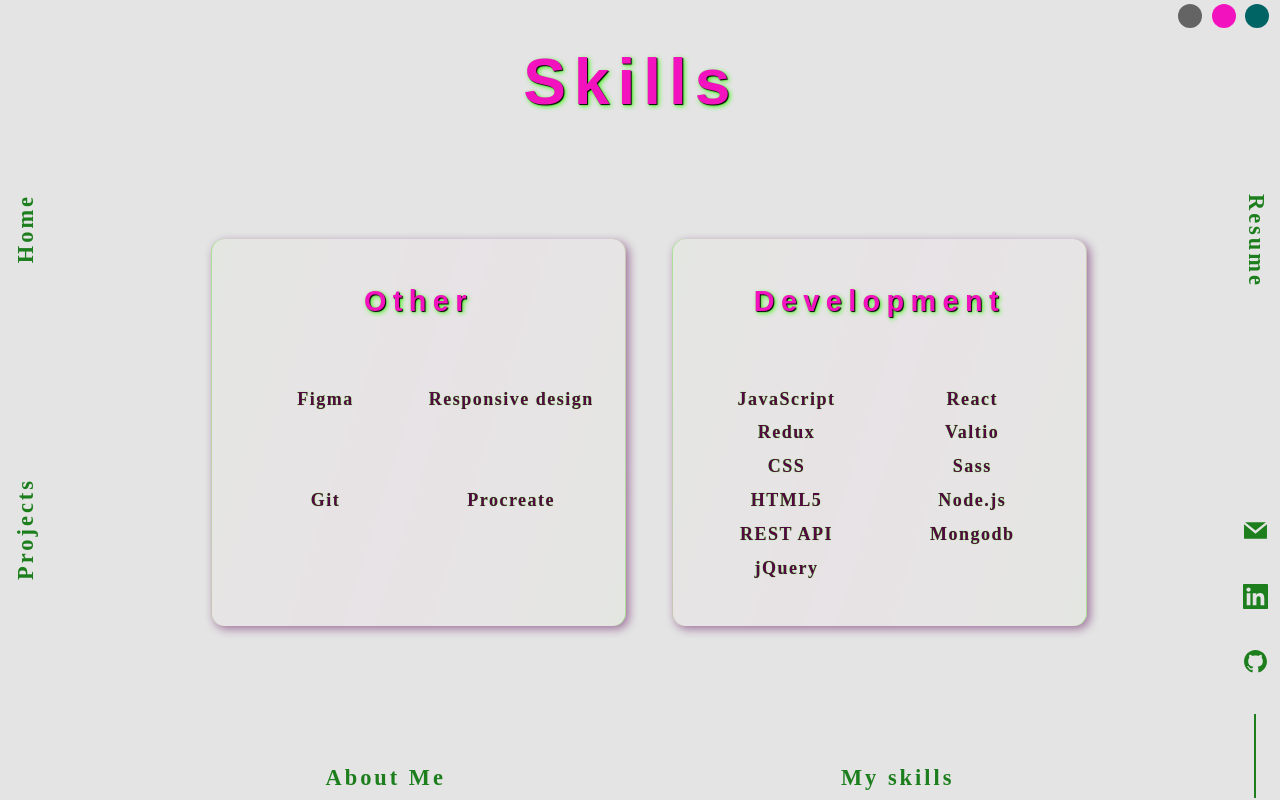
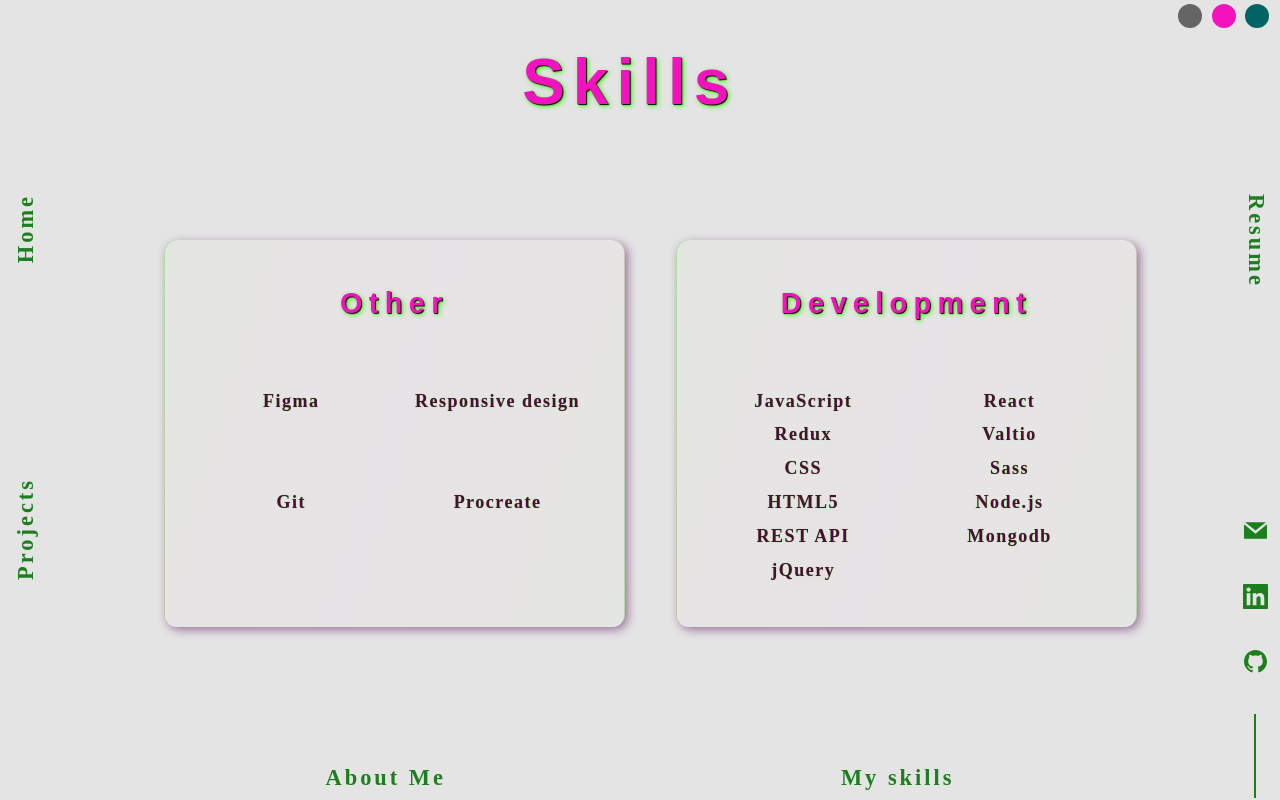
Before and after one commit to Response201/Portfolio, a React (Vite) app: page /skills in a window 1280 px wide. Built offline with nearby package versions, Linux system fonts and the light colour scheme; a web font is replaced by a local one.

Commit message:
Update skills.css

```diff
--- a/src/pages/Skills/skills.css
+++ b/src/pages/Skills/skills.css
@@ -1,6 +1,6 @@
 .skills___container {
   height: 90%;
-  width: 90%;
+  width: 100%;
   flex-direction: column;
   align-items: center;
   justify-content: space-between;
@@ -27,7 +27,7 @@
   min-height: fit-content;
   width: 98%;
   display: grid;
-  grid-template-columns: repeat(auto-fit, minmax(100px, 500px));
+  grid-template-columns: repeat(auto-fit, minmax(20px, 700px));
   justify-content: center;
   place-items: center;
   max-width: 1800px;
```
